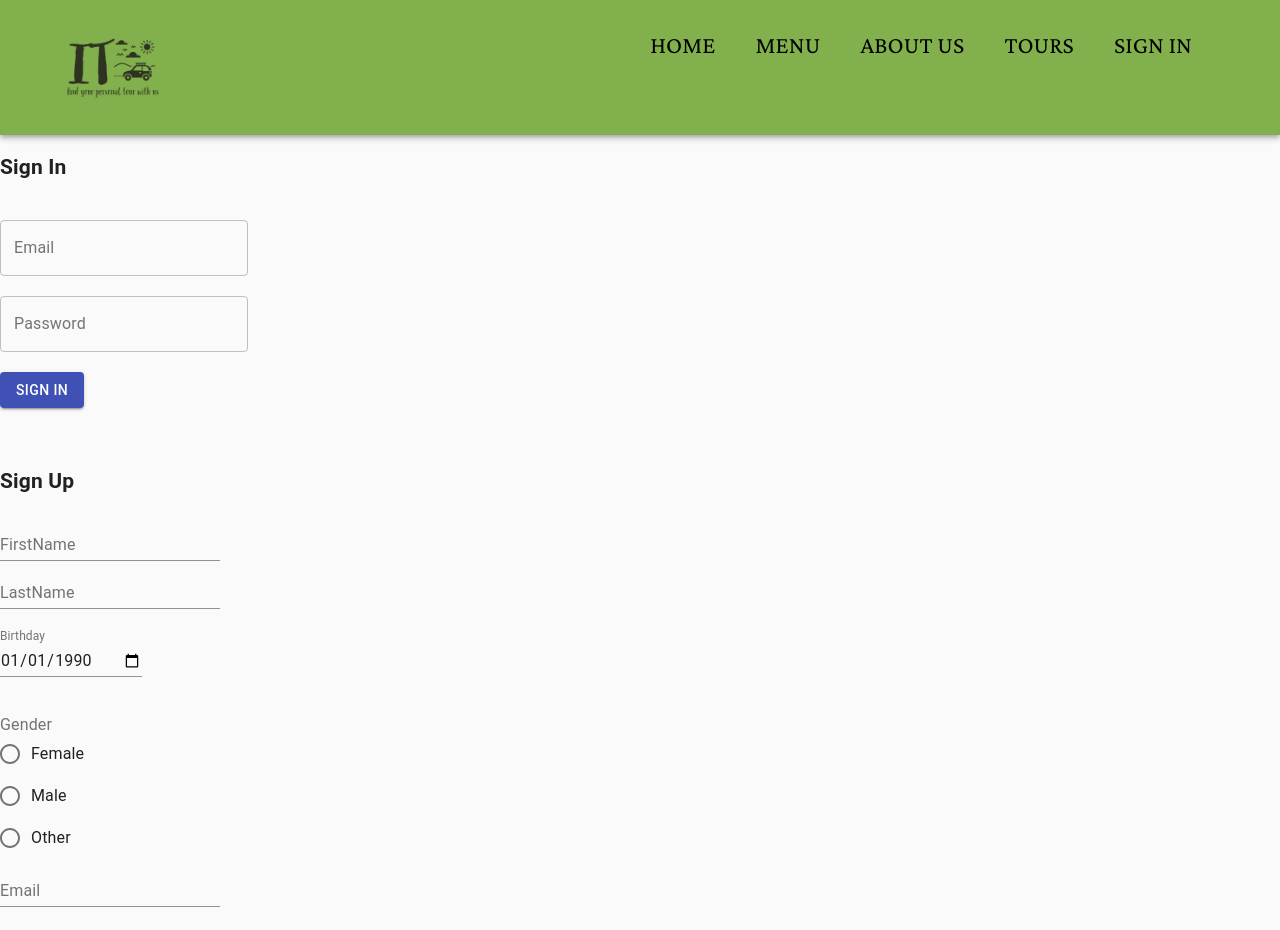
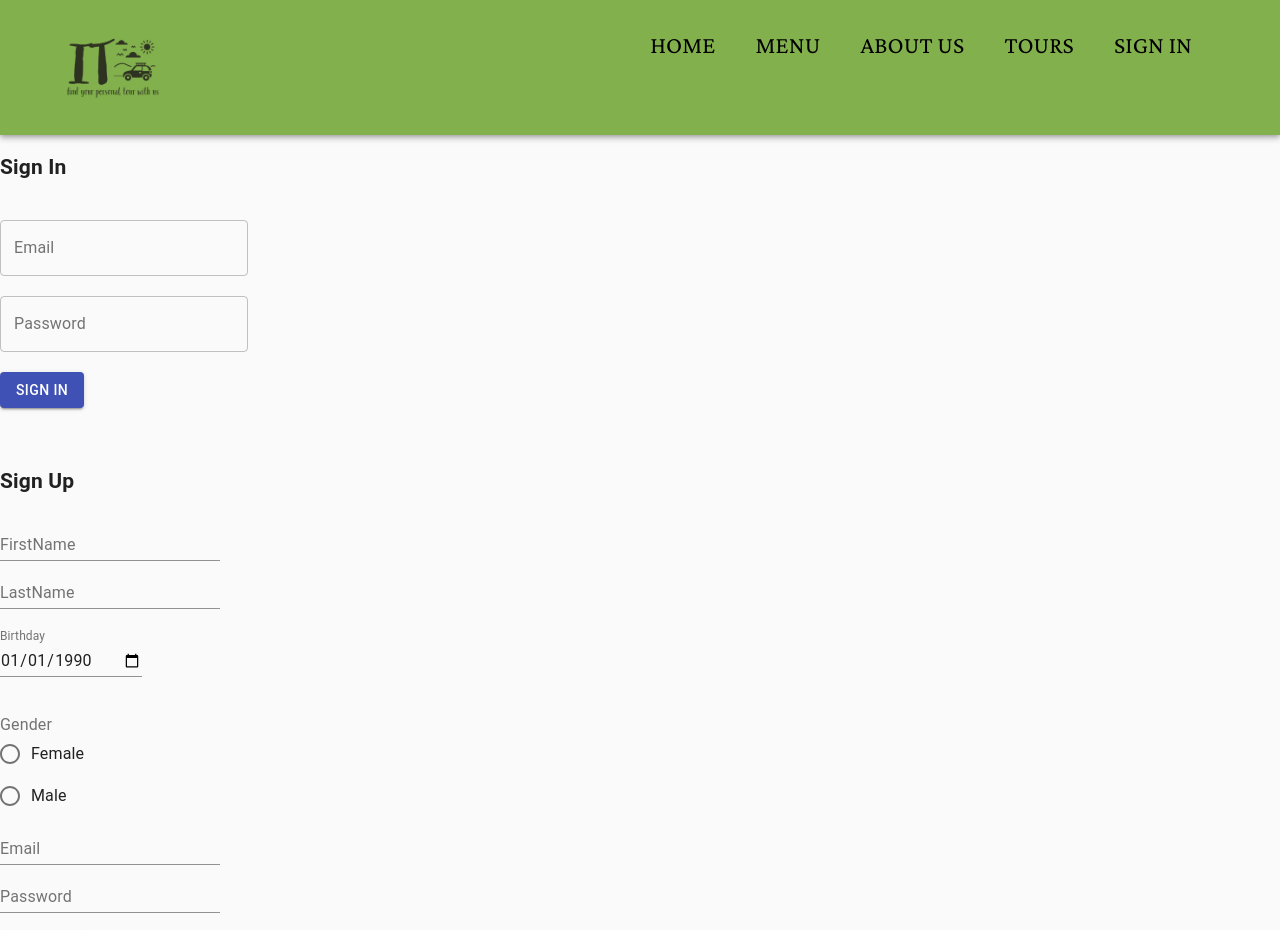
Before and after one commit to ArammHakhverdyan/idtravel, a React (Create React App) app: page /auth in a window 1280 px wide. Shown: the top 930 px of the page. Built offline with nearby package versions, Linux system fonts and the light colour scheme; no server answers.

Commit message:
Redirect added

```diff
--- a/src/components/App.js
+++ b/src/components/App.js
@@ -3,7 +3,7 @@ import { useEffect } from 'react';
 import { TextField, Typography } from '@material-ui/core/';
 import Auth from './Auth';
 import { auth } from "../index";
-import { BrowserRouter as Router, Switch, Route, Link } from "react-router-dom";
+import { BrowserRouter as Router, Switch, Route, Link, Redirect } from "react-router-dom";
 import { CssBaseline } from "@material-ui/core"
 import '../Style/nav-style.css'
 import AboutUs from './AboutUs';
@@ -31,6 +31,7 @@ function App() {
           <Route path="/aboutUs" component={AboutUs} />
           <Route path="/tours" component={Tours} />
           <Route path="/auth" component={Auth} />
+          <Redirect to="/" />
         </Switch>
       </Router>
 
--- a/src/components/Auth.js
+++ b/src/components/Auth.js
@@ -81,7 +81,6 @@ function Auth() {
                 <RadioGroup aria-label="gender" name="gender1">
                     <FormControlLabel value="female" control={<Radio />} label="Female" />
                     <FormControlLabel value="male" control={<Radio />} label="Male" />
-                    <FormControlLabel value="other" control={<Radio />} label="Other" />
                 </RadioGroup>
             </FormControl>
             <br />
```
